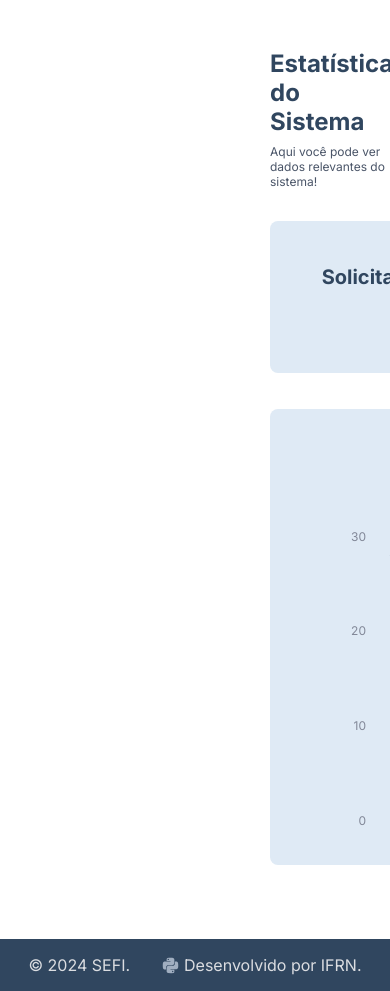
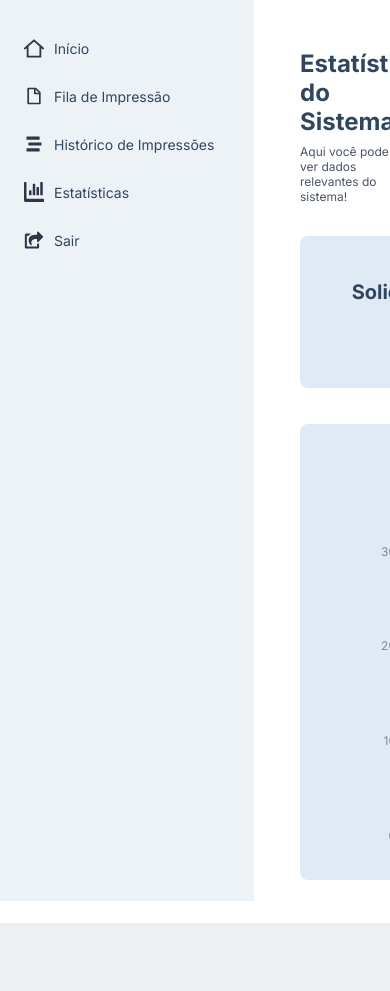
Before and after one commit to llwkascarvalho/SEFI, a Django app: page /estatisticas in a window 390 px wide; the page is wider, and only the part inside the window is pictured. Shown: the part 101-1092 px from the top of that part. After the commit the page ends 1024 px from the top of that part, so only its background shows below. Run offline with Django 5.2, Linux system fonts and the light colour scheme; a user stored in the database is signed in; a map, chart or similar area stays blank.

Commit message:
Ajuste nos tamanhos do layout para trabalhar responsividade

```diff
--- a/core/static/core/css/base.css
+++ b/core/static/core/css/base.css
@@ -20,11 +20,22 @@
 
 html,
 body {
-    margin: 0;
-    padding: 0;
-    min-height: 100%;
     display: flex;
     flex-direction: column;
+    max-width: 1440px;
+    height: 1024px;
+    margin: auto;
+    overflow-x: hidden;
+    width: 100%;
+}
+
+main {
+    flex: 1;
+    margin-left: 250px;
+    padding: 0px 0px 72px 50px;
+    margin-top: 150px;
+    min-height: 100vh;
+    max-width: 1440px;
 }
 
 header {
@@ -37,6 +48,7 @@ header {
     width: 100%;
     height: 101px;
     z-index: 50;
+    max-width: 1440px;
 }
 
 /* LOGO E MENU */
@@ -154,23 +166,20 @@ header {
 /* MENU */
 
 .menu {
-    position: fixed;
-    top: 101px;
-    left: -254px;
+    position: absolute;
+    left: 0;
     width: 254px;
-    height: 100%;
+    height: 100vh;
+    top: 100%;
     background-color: var(--cinza-claro);
     color: var(--branco);
     display: flex;
     flex-direction: column;
     padding-left: 20px;
-    transition: left 0.3s;
-    gap: 23px;
+    transition: transform 0.3s ease-in-out;
+    gap: 1rem;
     padding: 32px 16px 0 16px;
 }
-
-
-
 
 .menu li {
     list-style: none;
@@ -195,10 +204,19 @@ header {
     transition: background-color 0.3s, color 0.3s;
 }
 
+.menu a:hover {
+    background-color: var(--bordas);
+}
+
 .menu a img {
     width: 20px;
     height: 20px;
     transition: filter 0.3s;
+    filter: invert(0%);
+}
+
+.menu a.active img {
+    filter: invert(1); /* Torna a imagem branca */
 }
 
 .menu a.active {
@@ -206,12 +224,8 @@ header {
     color: white;
 }
 
-.menu a.active img {
-    filter: brightness(0) invert(1);
-}
-
 .menu.active {
-    left: 0;
+    transform: translateX(-100%);
 }
 
 /* FOOTER */
@@ -229,6 +243,8 @@ header {
     align-items: center;
     font-size: 1rem;
     z-index: 100;
+    margin: auto;
+    max-width: 1440px;
 }
 
 .footer div {
@@ -246,14 +262,3 @@ header {
     align-items: center;
     gap: 32px;
 }
-
-/*main*/
-
-main {
-    flex: 1;
-    padding-top: 120px;
-    padding-bottom: 72px;
-    margin-left: 270px;
-    margin-top: 30px;
-    min-height: 100vh
-}
```
Also changed, not shown: db.sqlite3.
